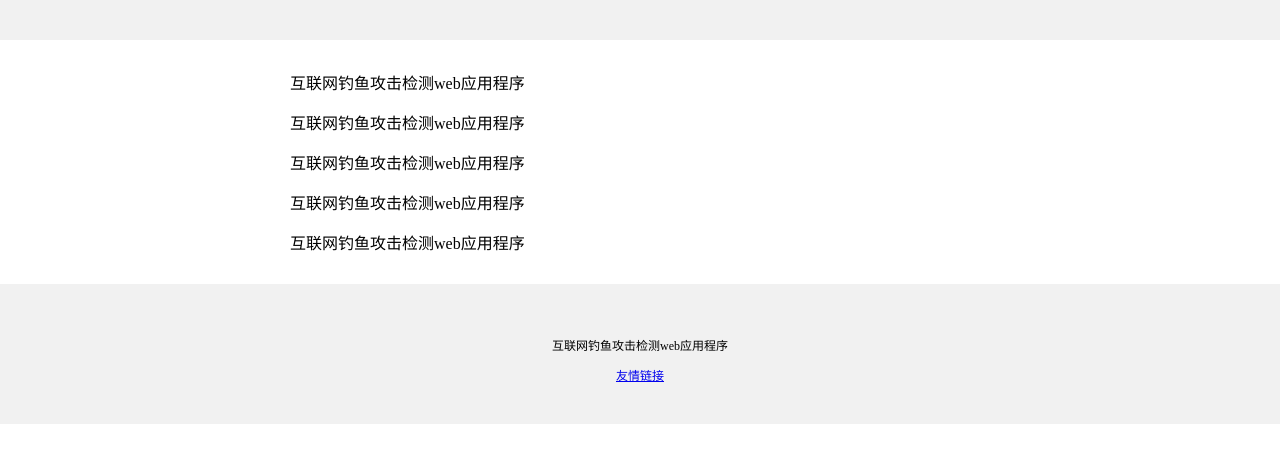
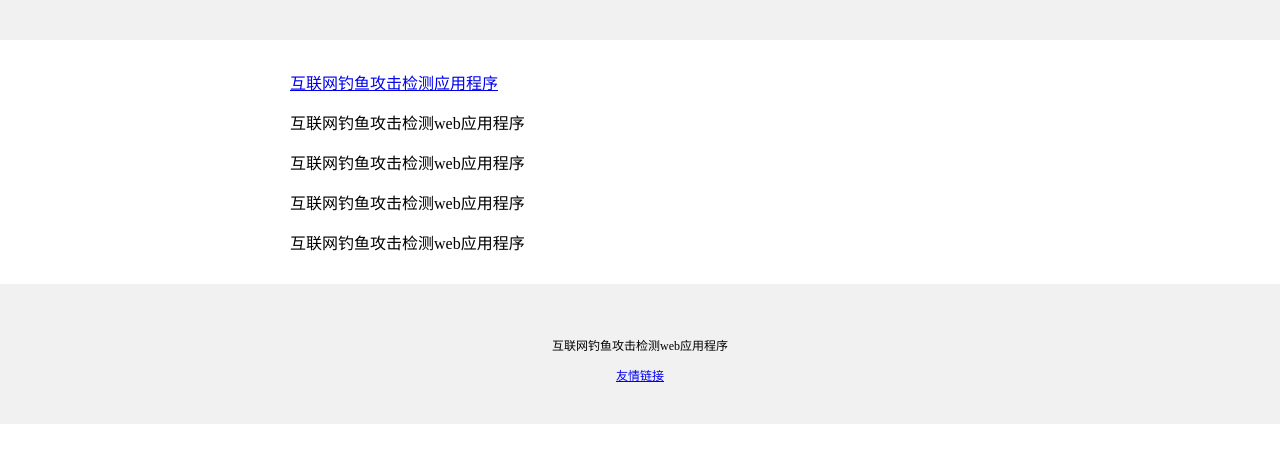
Before and after one commit to hzj-2003/phishing-detecting-web, a plain HTML site: page index.html in a window 1280 px wide. Shown: the part 164-626 px from the top of the page. Drawn offline with Linux system fonts and the light colour scheme.

Commit message:
Update index.html

```diff
--- a/index.html
+++ b/index.html
@@ -23,7 +23,7 @@
     padding: 15px
     line-higth: 1.7
     ">
- <p>互联网钓鱼攻击检测web应用程序</p>
+ <a href="https://hzj-2003.github.io/phishing-detecting-web/">互联网钓鱼攻击检测应用程序</a>
  <p>互联网钓鱼攻击检测web应用程序</p>
  <p>互联网钓鱼攻击检测web应用程序</p>
  <p>互联网钓鱼攻击检测web应用程序</p>
```
